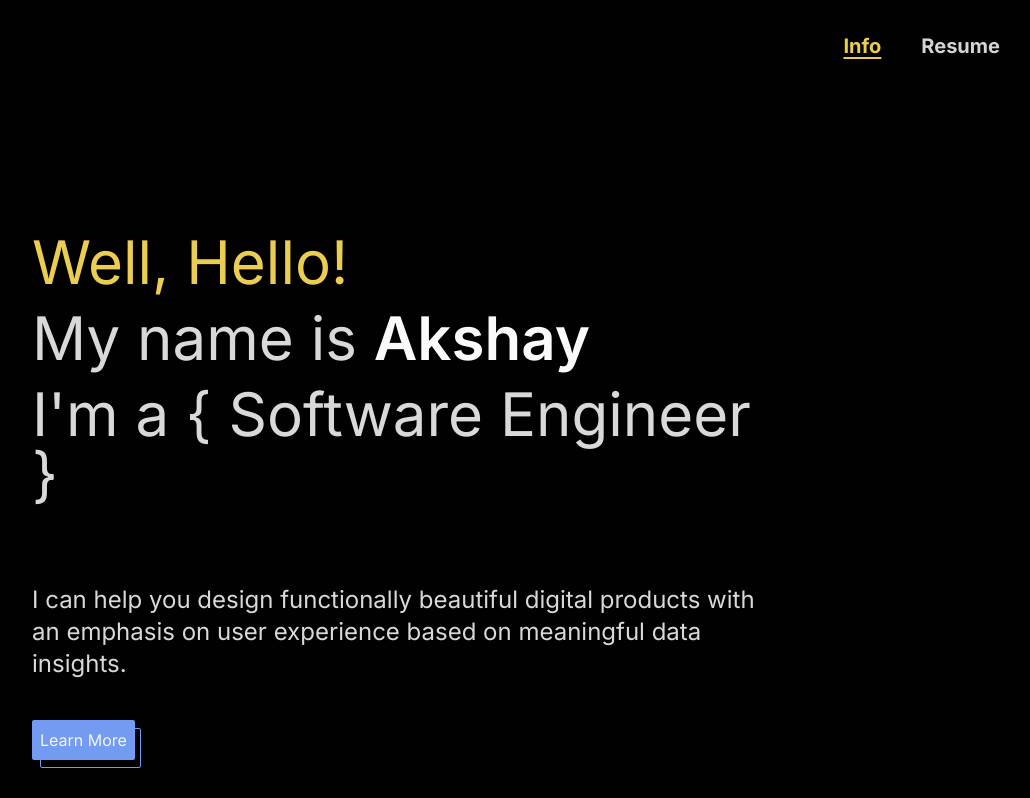
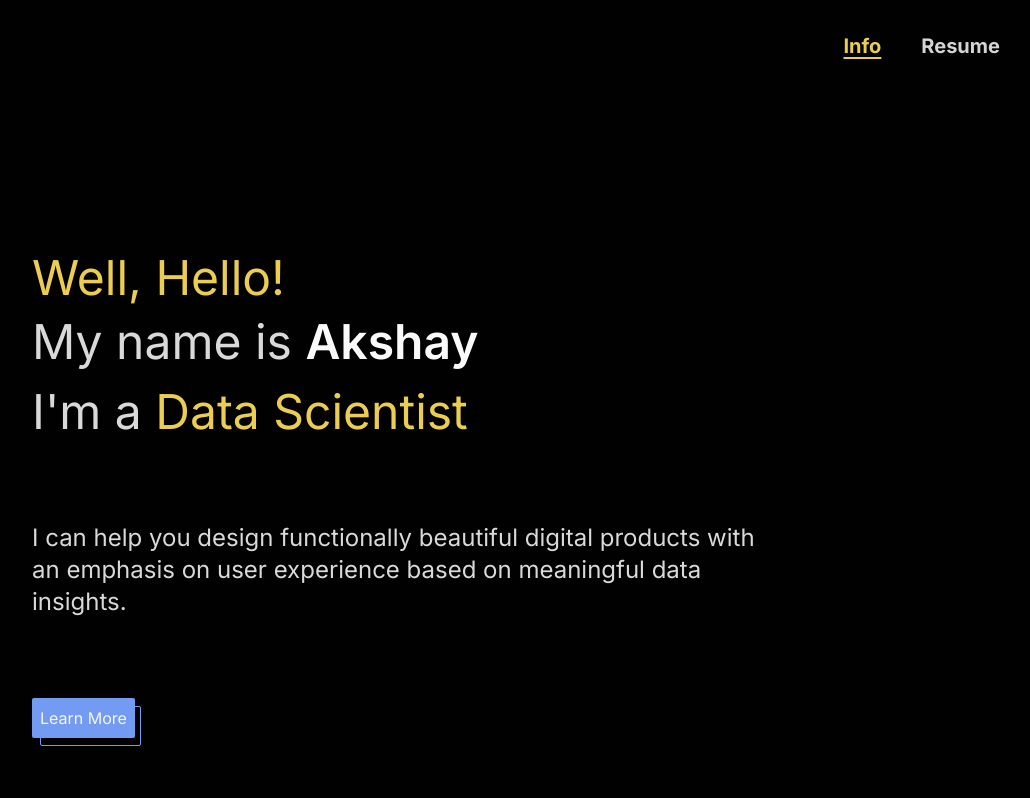
Before and after one commit to AkBo24/Personal-Website, a Next.js app in the folder website/: page / in a window 1280 px wide. Shown: the top 798 px of the page, without its empty margins (240-1270 px from the left). Built offline with nearby package versions, Linux system fonts and the light colour scheme.

Commit message:
Added sliding text animations

```diff
--- a/website/app/Sections/Landing/Landing.tsx
+++ b/website/app/Sections/Landing/Landing.tsx
@@ -24,7 +24,7 @@ const Landing = () => {
 
     return (
         <div className='h-screen flex flex-col justify-center px-44'>
-            <div className='mb-20 text-6xl '>
+            <div className='text-5xl '>
                 <h2 className='text-gold mb-4'>Well, Hello!</h2>
                 <h1 className='text-secondaryText mb-4'>
                     My name is{' '}
@@ -33,11 +33,23 @@ const Landing = () => {
 
                 <div>
                     <h1 className='text-secondaryText'>
-                        I'm a {`{ Software Engineer } `}
+                        I'm a{' '}
+                        <span
+                            className='text-gold inline-flex flex-col
+                                        h-[calc(theme(fontSize.3xl)*theme(lineHeight.tight))]
+                                        md:h-[calc(theme(fontSize.5xl)*theme(lineHeight.tight))]
+                                        overflow-hidden'>
+                            <ul className='block animate-textSlide3 text-left leading-tight [&_li]:block'>
+                                <li>Software Engineer</li>
+                                <li>Web Designer</li>
+                                <li>Data Scientist</li>
+                                <li aria-hidden='true'>Software Engineer</li>
+                            </ul>
+                        </span>
                     </h1>
                 </div>
             </div>
-            <h2 className='text-secondaryText text-2xl mb-10'>
+            <h2 className='text-secondaryText text-2xl my-20'>
                 I can help you design functionally beautiful digital products with an
                 emphasis on user experience based on meaningful data insights.
             </h2>
--- a/website/app/page.tsx
+++ b/website/app/page.tsx
@@ -9,7 +9,7 @@ export default function Home() {
     return (
         <div className=''>
             <Navbar />
-            <main className='flex flex-col gap-28 min-h-screen lg:items-center lg:gap-64 lg:p-24 text-neutral-100'>
+            <main className='flex flex-col gap-28 min-h-screen lg:items-center lg:gap-64 lg:p-24 text-neutral-100 font-inter'>
                 <Landing />
                 <Skillset />
                 <Career />
--- a/website/tailwind.config.ts
+++ b/website/tailwind.config.ts
@@ -13,7 +13,9 @@ const config: Config = {
                 'gradient-conic':
                     'conic-gradient(from 180deg at 50% 50%, var(--tw-gradient-stops))',
             },
-
+            fontFamily: {
+                inter: ['Inter', 'sans-serif'],
+            },
             colors: {
                 gold: '#EBCD52',
                 lightPrimaryBlue: '#729BF1',
@@ -22,6 +24,7 @@ const config: Config = {
             animation: {
                 slideUpLeft: 'slideUpLeft 1s cubic-bezier(0.83, 0, 0.17, 1)',
                 slideDownRight: 'slideDownRight 1s cubic-bezier(0.83, 0, 0.17, 1)',
+                textSlide3: 'text-slide-3 7.5s cubic-bezier(0.83, 0, 0.17, 1) infinite',
             },
             keyframes: {
                 slideUpLeft: {
@@ -34,6 +37,20 @@ const config: Config = {
                         transform: 'translate(5%, 5%)',
                     },
                 },
+                'text-slide-3': {
+                    '0%, 26.66%': {
+                        transform: 'translateY(0%)',
+                    },
+                    '33.33%, 60%': {
+                        transform: 'translateY(-25%)',
+                    },
+                    '66.66%, 93.33%': {
+                        transform: 'translateY(-50%)',
+                    },
+                    '100%': {
+                        transform: 'translateY(-75%)',
+                    },
+                },
             },
         },
     },
```
